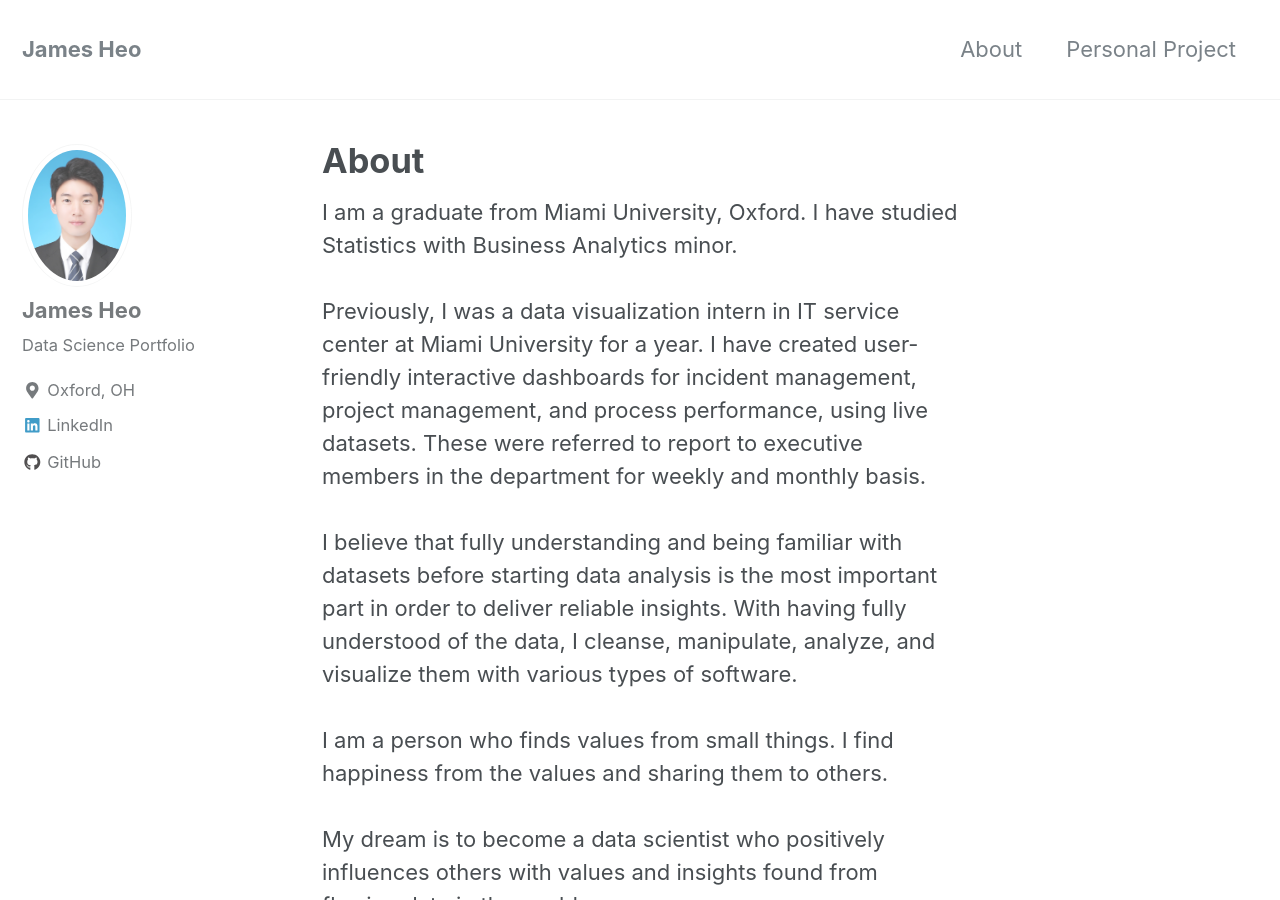
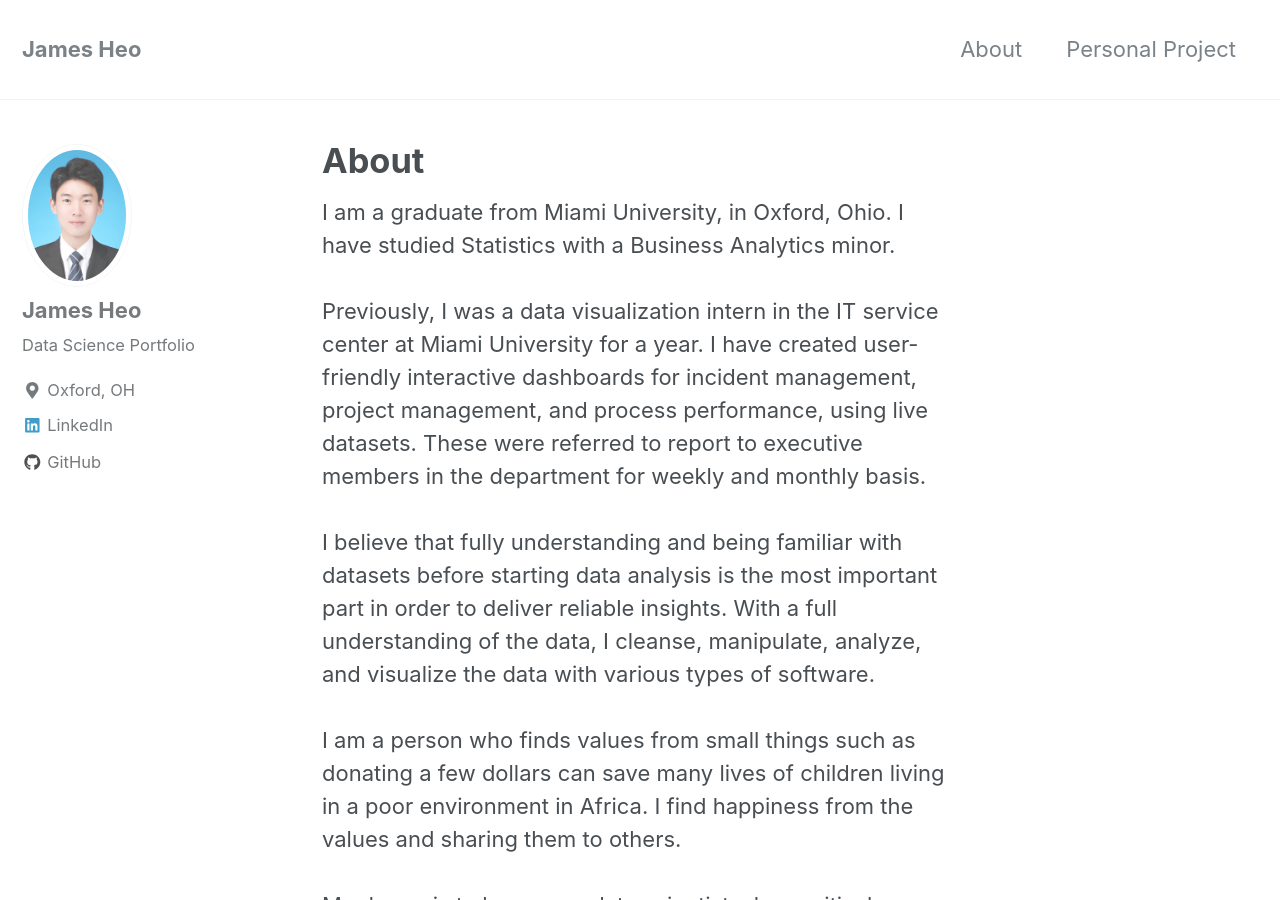
Before and after one commit to JamesHeo/heojstats.github.io, a Jekyll site: the page built from _pages/about.md, in a window 1280 px wide and 900 px high. Built offline with Jekyll 4.4.1, drawn with Linux system fonts in a browser that asks for light colours; nearby versions of some CDN libraries.

Commit message:
Updated my biography

```diff
--- a/_pages/about.md
+++ b/_pages/about.md
@@ -4,16 +4,16 @@ permalink: /about/
 #header:
 #  image: "/images/shidlerhall.jpg"
 ---
-I am a graduate from Miami University, Oxford. I have studied Statistics with Business Analytics minor.
+I am a graduate from Miami University, in Oxford, Ohio. I have studied Statistics with a Business Analytics minor.
 <br>
 <br>
-Previously, I was a data visualization intern in IT service center at Miami University for a year. I have created user-friendly interactive dashboards for incident management, project management, and process performance, using live datasets. These were referred to report to executive members in the department for weekly and monthly basis.
+Previously, I was a data visualization intern in the IT service center at Miami University for a year. I have created user-friendly interactive dashboards for incident management, project management, and process performance, using live datasets. These were referred to report to executive members in the department for weekly and monthly basis.
 <br>
 <br>
-I believe that fully understanding and being familiar with datasets before starting data analysis is the most important part in order to deliver reliable insights. With having fully understood of the data, I cleanse, manipulate, analyze, and visualize them with various types of software.
+I believe that fully understanding and being familiar with datasets before starting data analysis is the most important part in order to deliver reliable insights. With a full understanding of the data, I cleanse, manipulate, analyze, and visualize the data with various types of software.
 <br>
 <br>
-I am a person who finds values from small things. I find happiness from the values and sharing them to others.
+I am a person who finds values from small things such as donating a few dollars can save many lives of children living in a poor environment in Africa. I find happiness from the values and sharing them to others.
 <br>
 <br>
 My dream is to become a data scientist who positively influences others with values and insights found from flowing data in the world.
```
